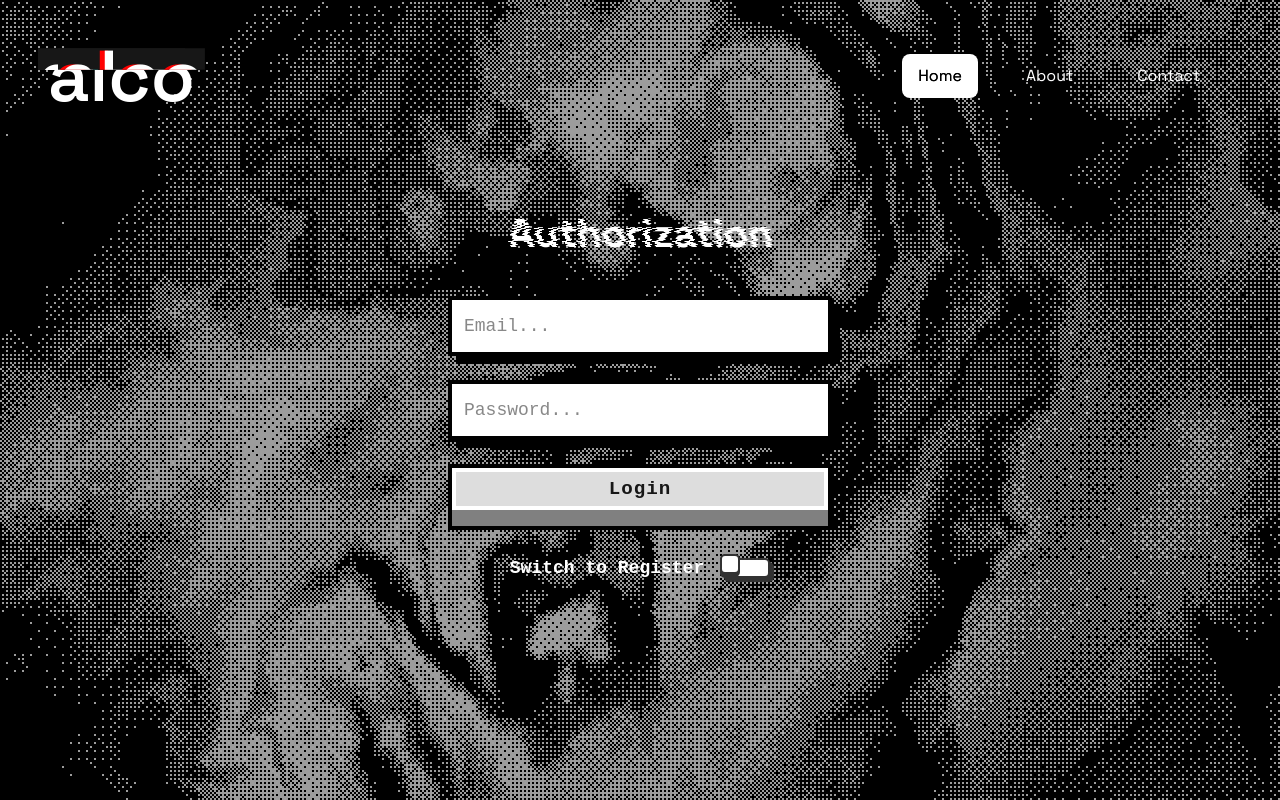
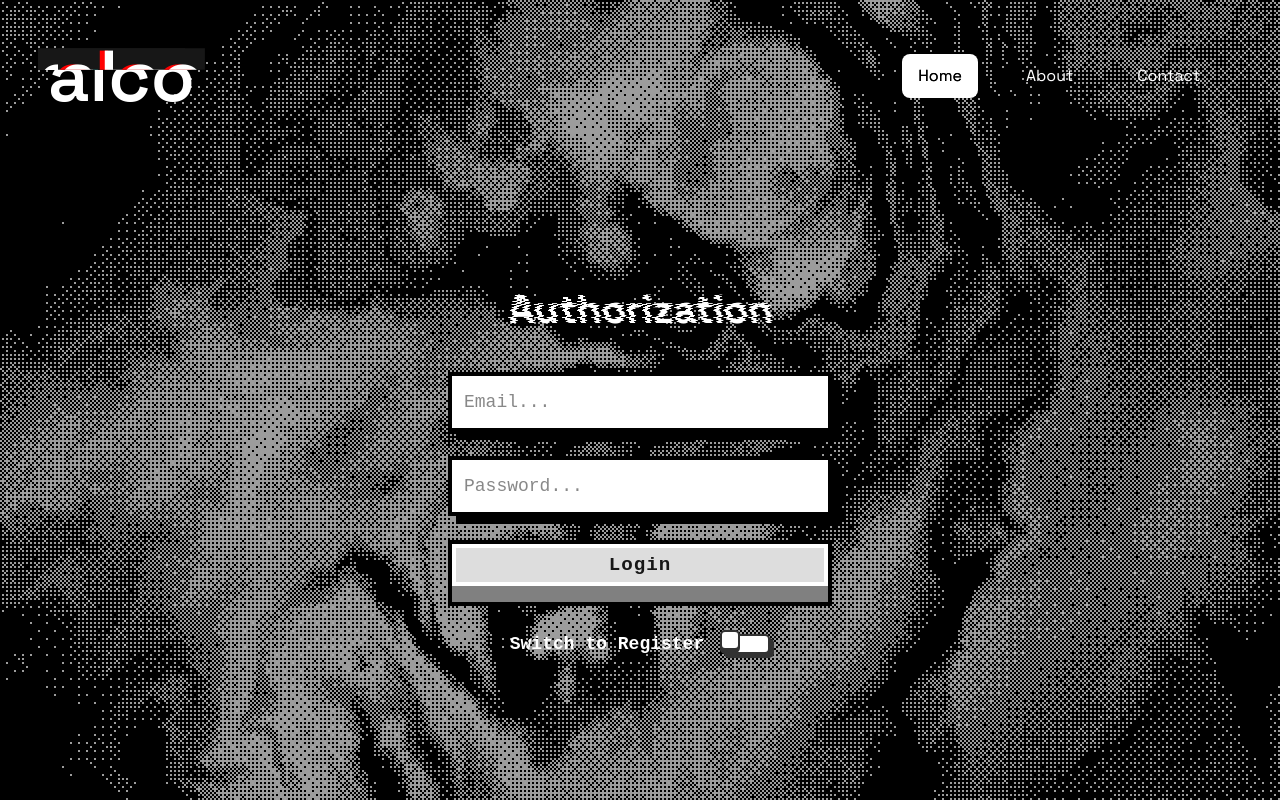
Before and after one commit to Cvazy/Shop, a Next.js app: page /auth in a window 1280 px wide. Built offline with nearby package versions, Linux system fonts and the light colour scheme; no server answers.

Commit message:
Test deploy

```diff
--- a/src/components/FuzzyText/FuzzyText.tsx
+++ b/src/components/FuzzyText/FuzzyText.tsx
@@ -206,7 +206,7 @@ const FuzzyText: React.FC<FuzzyTextProps> = ({
     hoverIntensity,
   ]);
 
-  return <canvas ref={canvasRef} className={"relative z-20"} />;
+  return <canvas ref={canvasRef} className={"relative"} />;
 };
 
 export default FuzzyText;
--- a/src/features/AuthForm/ui/index.tsx
+++ b/src/features/AuthForm/ui/index.tsx
@@ -36,7 +36,11 @@ export const AuthForm = () => {
 
   return (
     <div className={"flex justify-center px-4 w-full"}>
-      <div className={"max-w-lg rounded-xl w-full"}>
+      <div
+        className={
+          "max-w-lg rounded-xl w-full pt-[132px] md:pt-36 xl:pt-[152px]"
+        }
+      >
         <div className={"w-full py-14 px-4 sm:px-6 md:px-9 lg:px-12 xl:px-16"}>
           <div className={"flex flex-col items-center gap-10 w-full md:gap-12"}>
             <FuzzyText baseIntensity={0.2} fontSize={40} hoverIntensity={0.4}>
--- a/src/widgets/Header/ui/index.tsx
+++ b/src/widgets/Header/ui/index.tsx
@@ -14,7 +14,7 @@ export const Header = () => {
   return (
     <header
       className={
-        "fixed top-0 left-0 z-30 px-7 w-full h-[132px] sm:px-8 md:h-36 lg:px-10 xl:px-12 xl:h-[152px]"
+        "fixed top-0 left-0 z-20 px-7 w-full h-[132px] sm:px-8 md:h-36 lg:px-10 xl:px-12 xl:h-[152px]"
       }
     >
       <MobileMenu isOpen={isMobileMenuOpen} />
```
